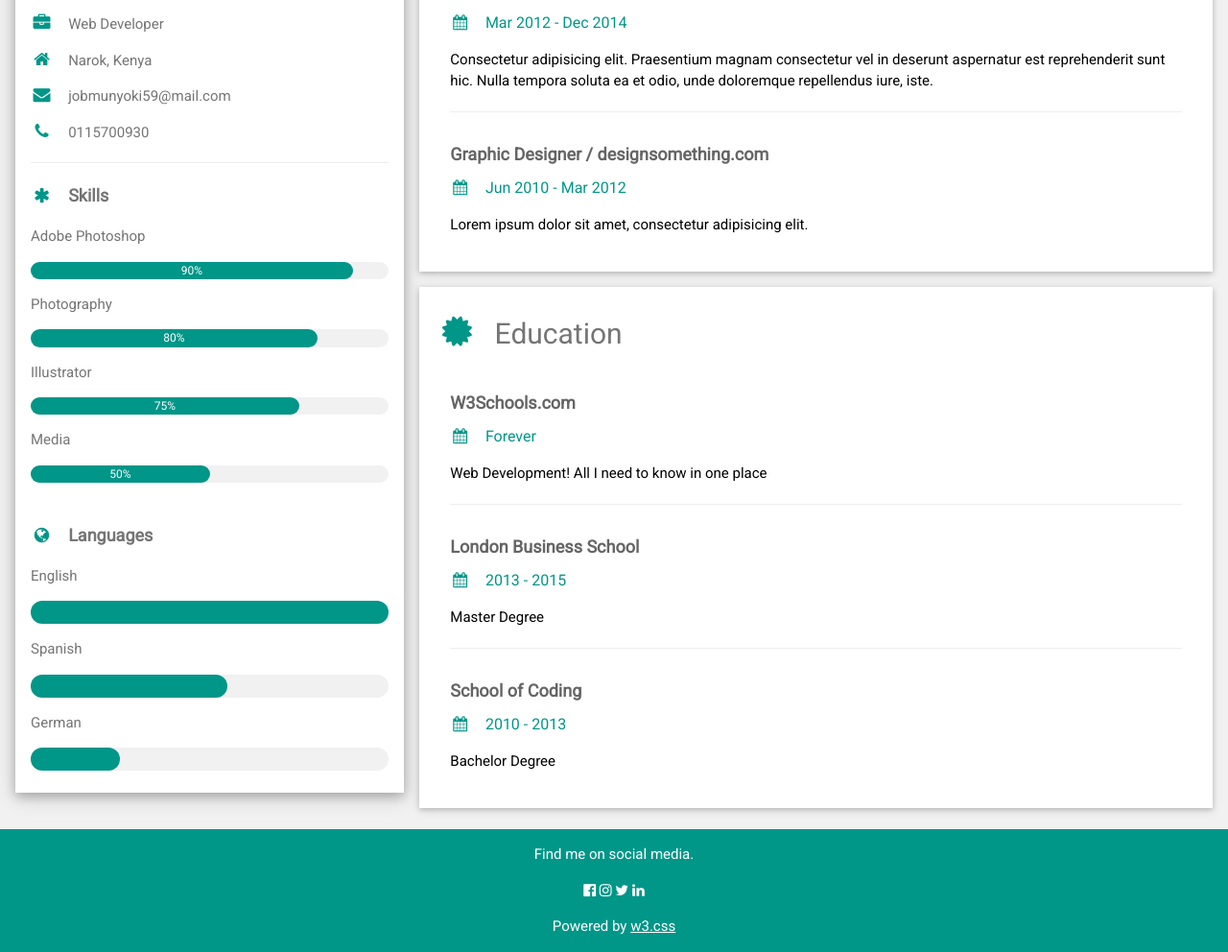
After one commit to MuliJob/personal_portfolio, a Flask app: page /resume in a window 1280 px wide. The commit adds this page. Shown: the part 321-1313 px from the top of the page at 96% size. Run offline with Flask 3, Linux system fonts and the light colour scheme.

Commit message:
added resume page

```diff
--- /dev/null
+++ b/portfolio/routes.py
@@ -0,0 +1,10 @@
+from . import app
+from flask import render_template
+
+@app.route('/')
+def home_page():
+    return render_template('index.html')
+
+@app.route('/resume')
+def resume():
+    return render_template('resume.html')
--- a/portfolio/template/index.html
+++ b/portfolio/templates/index.html
@@ -119,7 +119,7 @@
                     <div class="text">My creative skills & experiences.</div>
                     <p>Welcome to my creative world! With a passion for innovation and a wealth of experience in web development, cybersecurity, and app development,
                         I bring ideas to life. Explore my work on GitHub below.</p>
-                    <a href="#">Resume</a>
+                    <a href="{{ url_for('resume') }}">Resume</a>
                 </div>
                 <div class="column right">
                     <div class="bars">
--- /dev/null
+++ b/portfolio/templates/resume.html
@@ -0,0 +1,144 @@
+<!DOCTYPE html>
+<html>
+<head>
+<title>Resume</title>
+<meta charset="UTF-8">
+<meta name="viewport" content="width=device-width, initial-scale=1">
+<link rel="stylesheet" href="https://www.w3schools.com/w3css/4/w3.css">
+<link rel='stylesheet' href='https://fonts.googleapis.com/css?family=Roboto'>
+<link rel="stylesheet" href="https://cdnjs.cloudflare.com/ajax/libs/font-awesome/4.7.0/css/font-awesome.min.css">
+<style>
+html,body,h1,h2,h3,h4,h5,h6 {font-family: "Roboto", sans-serif}
+</style>
+</head>
+<body class="w3-light-grey">
+
+<!-- Page Container -->
+<div class="w3-content w3-margin-top" style="max-width:1400px;">
+
+  <!-- The Grid -->
+  <div class="w3-row-padding">
+
+    <!-- Left Column -->
+    <div class="w3-third">
+
+      <div class="w3-white w3-text-grey w3-card-4">
+        <div class="w3-display-container">
+          <img src="/w3images/avatar_hat.jpg" style="width:100%" alt="Avatar">
+          <div class="w3-display-bottomleft w3-container w3-text-black">
+            <h2>Job Munyoki</h2>
+          </div>
+        </div>
+        <div class="w3-container">
+          <p><i class="fa fa-briefcase fa-fw w3-margin-right w3-large w3-text-teal"></i>Web Developer</p>
+          <p><i class="fa fa-home fa-fw w3-margin-right w3-large w3-text-teal"></i>Narok, Kenya</p>
+          <p><i class="fa fa-envelope fa-fw w3-margin-right w3-large w3-text-teal"></i>jobmunyoki59@mail.com</p>
+          <p><i class="fa fa-phone fa-fw w3-margin-right w3-large w3-text-teal"></i>0115700930</p>
+          <hr>
+
+          <p class="w3-large"><b><i class="fa fa-asterisk fa-fw w3-margin-right w3-text-teal"></i>Skills</b></p>
+          <p>Adobe Photoshop</p>
+          <div class="w3-light-grey w3-round-xlarge w3-small">
+            <div class="w3-container w3-center w3-round-xlarge w3-teal" style="width:90%">90%</div>
+          </div>
+          <p>Photography</p>
+          <div class="w3-light-grey w3-round-xlarge w3-small">
+            <div class="w3-container w3-center w3-round-xlarge w3-teal" style="width:80%">
+              <div class="w3-center w3-text-white">80%</div>
+            </div>
+          </div>
+          <p>Illustrator</p>
+          <div class="w3-light-grey w3-round-xlarge w3-small">
+            <div class="w3-container w3-center w3-round-xlarge w3-teal" style="width:75%">75%</div>
+          </div>
+          <p>Media</p>
+          <div class="w3-light-grey w3-round-xlarge w3-small">
+            <div class="w3-container w3-center w3-round-xlarge w3-teal" style="width:50%">50%</div>
+          </div>
+          <br>
+
+          <p class="w3-large w3-text-theme"><b><i class="fa fa-globe fa-fw w3-margin-right w3-text-teal"></i>Languages</b></p>
+          <p>English</p>
+          <div class="w3-light-grey w3-round-xlarge">
+            <div class="w3-round-xlarge w3-teal" style="height:24px;width:100%"></div>
+          </div>
+          <p>Spanish</p>
+          <div class="w3-light-grey w3-round-xlarge">
+            <div class="w3-round-xlarge w3-teal" style="height:24px;width:55%"></div>
+          </div>
+          <p>German</p>
+          <div class="w3-light-grey w3-round-xlarge">
+            <div class="w3-round-xlarge w3-teal" style="height:24px;width:25%"></div>
+          </div>
+          <br>
+        </div>
+      </div><br>
+
+    <!-- End Left Column -->
+    </div>
+
+    <!-- Right Column -->
+    <div class="w3-twothird">
+
+      <div class="w3-container w3-card w3-white w3-margin-bottom">
+        <h2 class="w3-text-grey w3-padding-16"><i class="fa fa-suitcase fa-fw w3-margin-right w3-xxlarge w3-text-teal"></i>Work Experience</h2>
+        <div class="w3-container">
+          <h5 class="w3-opacity"><b>Front End Developer / w3schools.com</b></h5>
+          <h6 class="w3-text-teal"><i class="fa fa-calendar fa-fw w3-margin-right"></i>Jan 2015 - <span class="w3-tag w3-teal w3-round">Current</span></h6>
+          <p>Lorem ipsum dolor sit amet. Praesentium magnam consectetur vel in deserunt aspernatur est reprehenderit sunt hic. Nulla tempora soluta ea et odio, unde doloremque repellendus iure, iste.</p>
+          <hr>
+        </div>
+        <div class="w3-container">
+          <h5 class="w3-opacity"><b>Web Developer / something.com</b></h5>
+          <h6 class="w3-text-teal"><i class="fa fa-calendar fa-fw w3-margin-right"></i>Mar 2012 - Dec 2014</h6>
+          <p>Consectetur adipisicing elit. Praesentium magnam consectetur vel in deserunt aspernatur est reprehenderit sunt hic. Nulla tempora soluta ea et odio, unde doloremque repellendus iure, iste.</p>
+          <hr>
+        </div>
+        <div class="w3-container">
+          <h5 class="w3-opacity"><b>Graphic Designer / designsomething.com</b></h5>
+          <h6 class="w3-text-teal"><i class="fa fa-calendar fa-fw w3-margin-right"></i>Jun 2010 - Mar 2012</h6>
+          <p>Lorem ipsum dolor sit amet, consectetur adipisicing elit. </p><br>
+        </div>
+      </div>
+
+      <div class="w3-container w3-card w3-white">
+        <h2 class="w3-text-grey w3-padding-16"><i class="fa fa-certificate fa-fw w3-margin-right w3-xxlarge w3-text-teal"></i>Education</h2>
+        <div class="w3-container">
+          <h5 class="w3-opacity"><b>W3Schools.com</b></h5>
+          <h6 class="w3-text-teal"><i class="fa fa-calendar fa-fw w3-margin-right"></i>Forever</h6>
+          <p>Web Development! All I need to know in one place</p>
+          <hr>
+        </div>
+        <div class="w3-container">
+          <h5 class="w3-opacity"><b>London Business School</b></h5>
+          <h6 class="w3-text-teal"><i class="fa fa-calendar fa-fw w3-margin-right"></i>2013 - 2015</h6>
+          <p>Master Degree</p>
+          <hr>
+        </div>
+        <div class="w3-container">
+          <h5 class="w3-opacity"><b>School of Coding</b></h5>
+          <h6 class="w3-text-teal"><i class="fa fa-calendar fa-fw w3-margin-right"></i>2010 - 2013</h6>
+          <p>Bachelor Degree</p><br>
+        </div>
+      </div>
+
+    <!-- End Right Column -->
+    </div>
+
+  <!-- End Grid -->
+  </div>
+
+  <!-- End Page Container -->
+</div>
+
+<footer class="w3-container w3-teal w3-center w3-margin-top">
+  <p>Find me on social media.</p>
+  <i class="fa fa-facebook-official w3-hover-opacity"></i>
+  <i class="fa fa-instagram w3-hover-opacity"></i>
+  <i class="fa fa-twitter w3-hover-opacity"></i>
+  <i class="fa fa-linkedin w3-hover-opacity"></i>
+  <p>Powered by <a href="https://www.w3schools.com/w3css/default.asp" target="_blank">w3.css</a></p>
+</footer>
+
+</body>
+</html>
```
Also changed, not shown: portfolio/__init__.py (+4 -4 lines).
